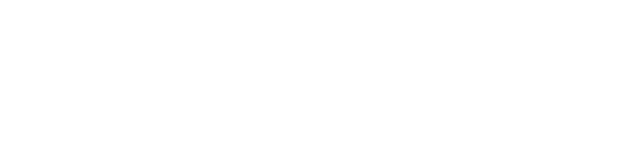
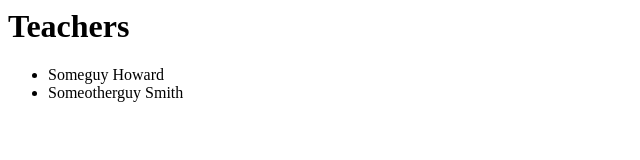
Before and after one commit to brycepIQ/brycep.github.io, a plain HTML site: page index.html in a window 1280 px wide. Shown: the whole page, without its empty margins (0-640 px from the left). Drawn offline with Linux system fonts and the light colour scheme.

Commit message:
Added teachers to homepage
added actual material/substance to homepage

```diff
--- a/index.html
+++ b/index.html
@@ -4,6 +4,14 @@
   <title>GitHub Foundations 2014</title>
 </head>
 <body>
+
+<h1>Teachers</h1>
+
+<ul>
+  <li>Someguy Howard</li>
+  <li>Someotherguy Smith</li>
+</ul>
+
 </body>
 
 </html>
```
